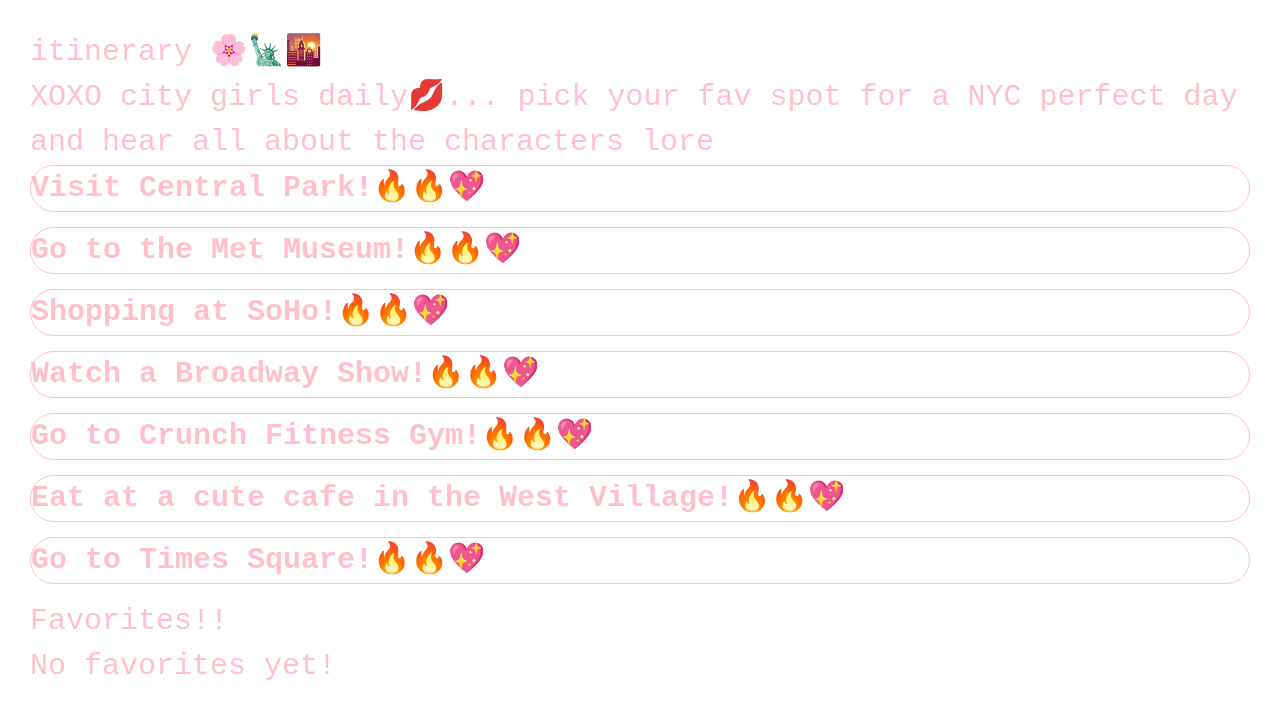
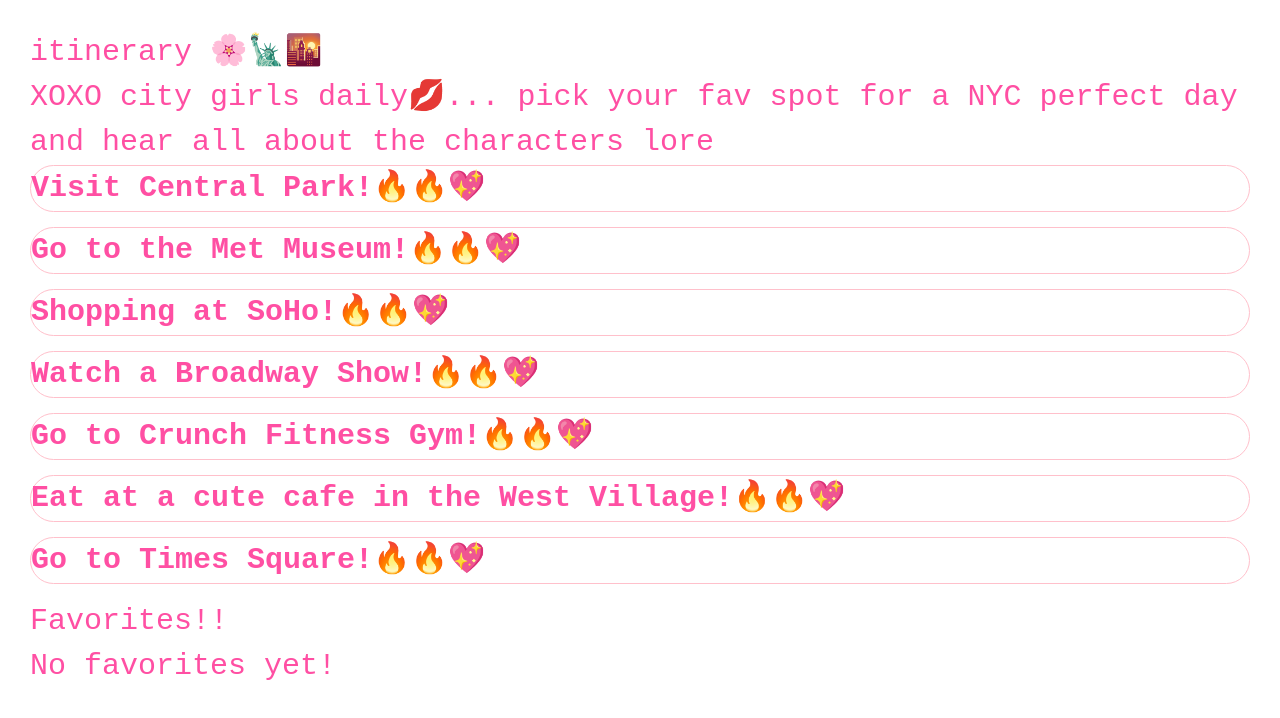
Before and after one commit to Saanvi4800/citygirldaily, a Next.js app: page /itinerary in a window 1280 px wide. Shown: the top 718 px of the page. Built offline with nearby package versions, Linux system fonts and the light colour scheme.

Commit message:
something

```diff
--- a/app/itinerary/page.tsx
+++ b/app/itinerary/page.tsx
@@ -36,7 +36,7 @@ function showDrama(drama: string) {
     <div
     style = {{
     padding: "30px",
-    color: "pink",
+    color: "#ff4fa3",
     fontFamily: "monospace",
    backgroundColor: "white",
    fontSize: "30px",
@@ -61,7 +61,7 @@ function showDrama(drama: string) {
      <button onClick={() => showDrama(first.drama)} > 🔥🔥</button>
 
      <button onClick={() => toggleFavorite(first.thing)} >
-            {favorites.includes(first.thing) ? "👍" : "💖"}
+            {favorites.includes(first.thing) ? "❌" : "💖"}
           </button>
         </div>
 ))}
```
